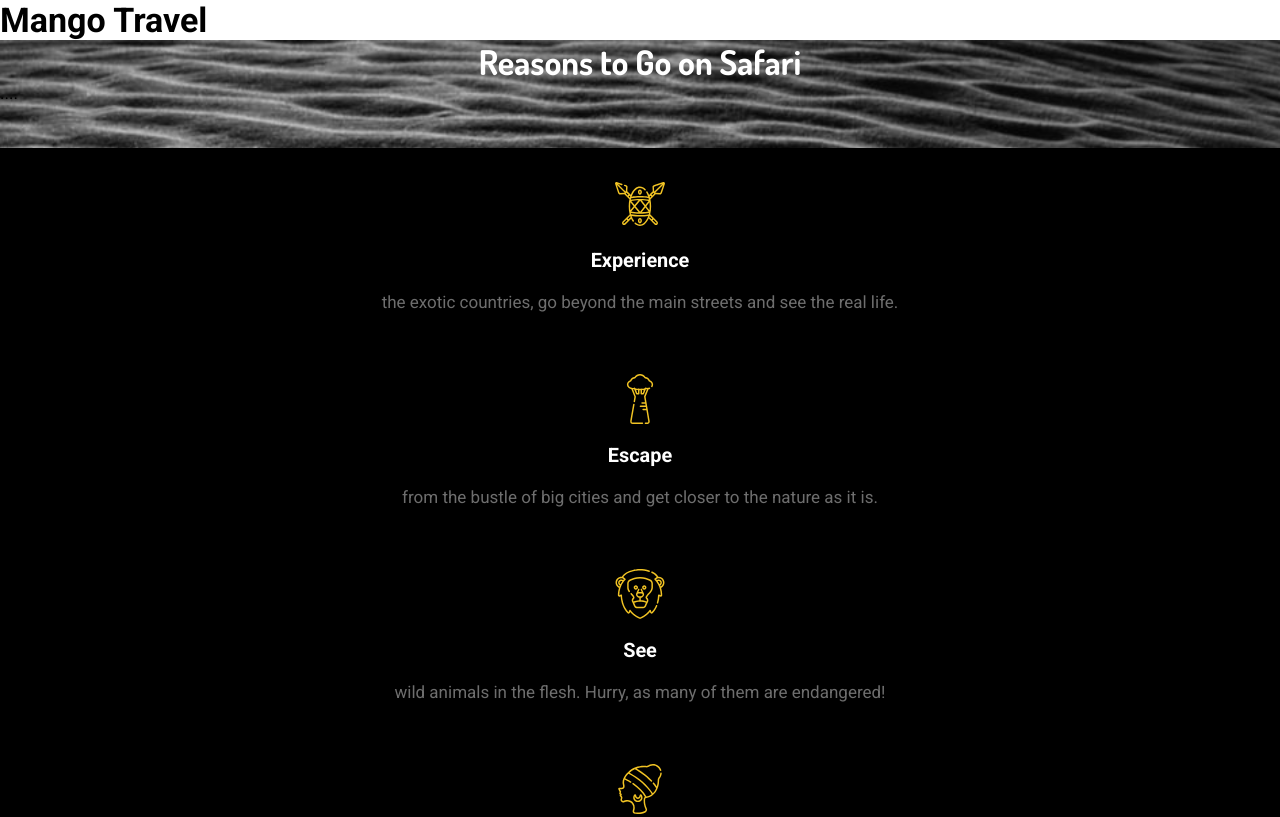
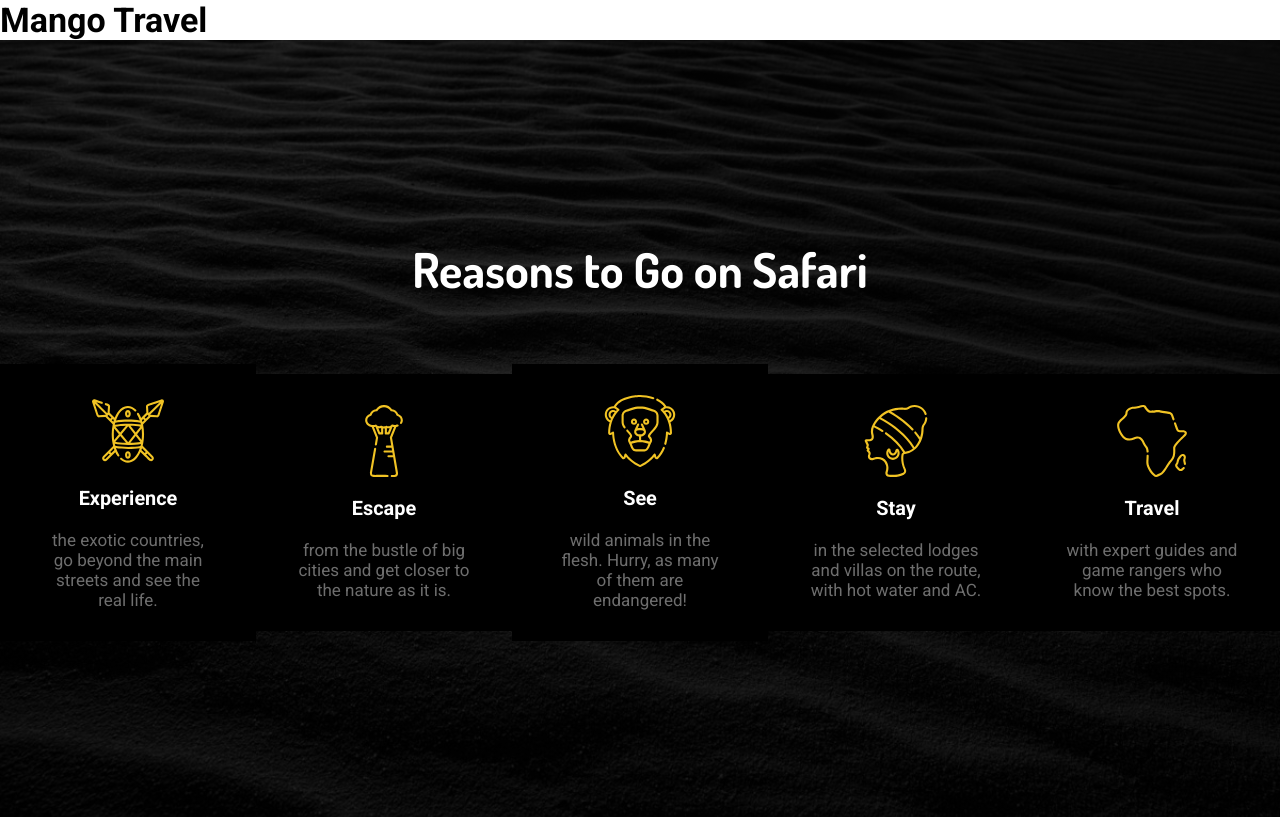
Before and after one commit to aleksandr-zhydok-java/personal_work_html, a plain HTML site: page index.html in a window 1280 px wide. Shown: the top 817 px of the page. Drawn offline with Linux system fonts and the light colour scheme.

Commit message:
fix css - responcive

```diff
--- a/css/reasons.css
+++ b/css/reasons.css
@@ -1,26 +1,42 @@
 .reasons {
-    background-image: url(../img/reasons-bg-optimized-1200.jpg);
+    background-image: linear-gradient(rgba(0,0,0,0.8), rgba(0,0,0,0.8)), url(../img/reasons-bg-optimized-1200.jpg);
+    /* background-image: url(../img/reasons-bg-optimized-1200.jpg); */
     /* background-repeat: no-repeat; */
     background-size: cover;
+    /* background-position: center; */
+    /* background-attachment: fixed; */
+    height: 100vh;
+    display: flex;
+    align-items: center;
+    justify-content: center;
+    flex-direction: column;
 }
+
 
 .reasons_blocktitle {
     color: white;
     text-align: center;
+    font-size: 22px;
 }
 
 .divider_dots {}
 
-.reasons__items {
+.reasons__list {
     margin-top: 45px;
+    display: flex;
+    align-items: center;
+    justify-content: center;
+    flex-direction: column;
 }
 
 .reason__item {
+    max-width: 370px;
     padding-left: 15px;
     padding-right: 15px;
     background: black;
     text-align: center;
     color: white;
+
 }
 
 .reason__content {
@@ -33,7 +49,6 @@
 .reason__icon {
     width: 50px;
     margin: auto;
-    /* justify-content: center; */
 }
 
 .reason__title {
@@ -45,3 +60,33 @@
     color: rgb(110, 110, 110);
     margin-top: 20px;
 }
+
+@media (min-width: 480px) {
+    .reasons_blocktitle {
+        font-size: 34px;
+    }
+    .reasons__list {
+        display: grid;
+        grid-template-columns: repeat(2, 1fr);
+    }
+}
+
+@media (min-width: 767px) {
+    .reasons__list {
+        grid-template-columns: repeat(3, 1fr);
+    }
+}
+
+@media (min-width: 991px) {
+    .reasons_blocktitle {
+        font-size: 48px;
+    }
+    .reasons__list {
+        /* flex-direction: row; */
+        /* justify-content: space-around; */
+        grid-template-columns: repeat(5, 1fr);
+    }
+    .reason__icon {
+        width: 72px;
+    }
+}
--- a/index.html
+++ b/index.html
@@ -18,7 +18,7 @@
         <section class="reasons">
             <h2 class="reasons_blocktitle">Reasons to Go on Safari</h2>
             <div class="divider_dots">....</div>
-            <div class="reasons__items reason">
+            <div class="reasons__list">
                 <article class="reason__item">
                     <div class="reason__content">
                         <div class="reason__icon">
```
